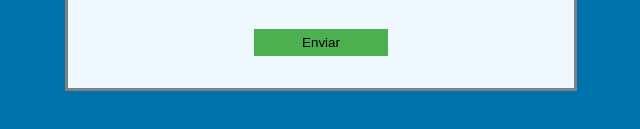
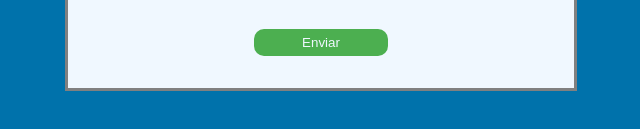
Before and after one commit to Pvazevedo/web-0, a plain HTML site: page 5-cadastro-projeto-professor.html in a window 1280 px wide. Shown: the part 451-580 px from the top of the page, 319-959 px from the left. Drawn offline with Linux system fonts and the light colour scheme.

Commit message:
update pv

```diff
--- a/5-cadastro-projeto-professor.html
+++ b/5-cadastro-projeto-professor.html
@@ -38,7 +38,7 @@ Tempo de horas máximo do projeto:''-->
                 <input type="number" placeholder="Horas estimadas do projeto"  name="Horas" id="ipt-num" style="width:14em; text-align:center" max="999" min="1">
                 </div>
                 <div class="form-btn" style="margin-top: 2em; padding-bottom: 2em;">
-                    <button  style="width: 10em; height: 2em; background-color: #4CAF50; border: none;" value="enviar" type="submit" class="btn">Enviar</button>
+                    <button  style="width: 10em; height: 2em; background-color: #4CAF50; border: none; border-radius:10px; color:aliceblue;" value="enviar" type="submit" class="btn">Enviar</button>
                 </div>
             </form>
         </div>
```
